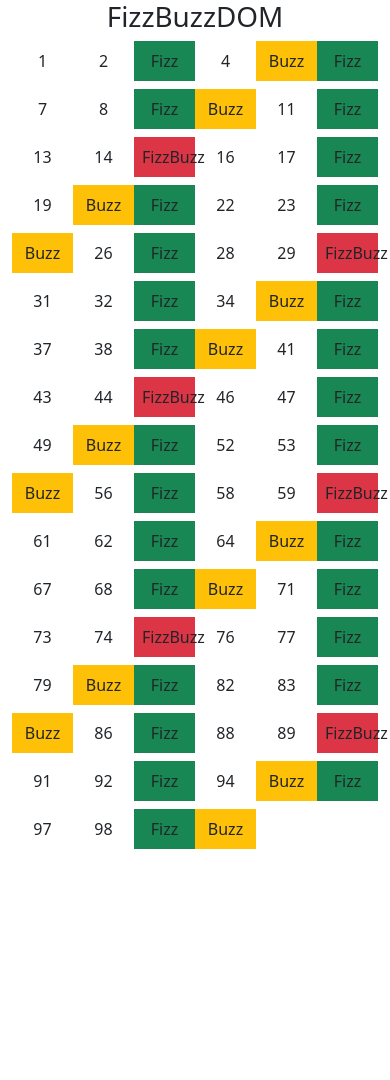
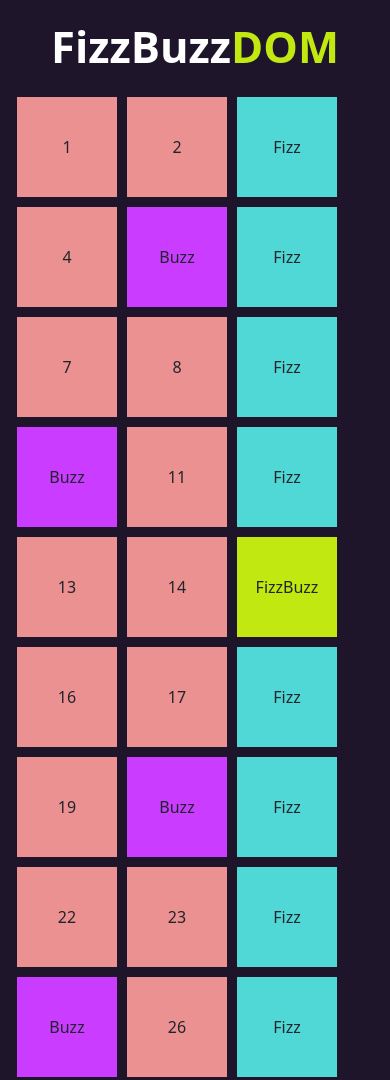
Before and after one commit to mihaipaulorban/js-fizzbuzz, a plain HTML site: page index.html in a window 390 px wide. Shown: the top 1080 px of the page. Before the commit the page ends 873 px from the top, so only its background shows below. Drawn offline with nearby package versions, Linux system fonts and the light colour scheme.

Commit message:
feat: stili di bootstrap, responsive e fix output

```diff
--- a/index.html
+++ b/index.html
@@ -7,21 +7,24 @@
     <!-- BOOTSTRAP -->
     <link href="https://cdn.jsdelivr.net/npm/bootstrap@5.3.2/dist/css/bootstrap.min.css" rel="stylesheet" integrity="sha384-T3c6CoIi6uLrA9TneNEoa7RxnatzjcDSCmG1MXxSR1GAsXEV/Dwwykc2MPK8M2HN" crossorigin="anonymous">
 
-    <title>FizzBuzz</title>
+    <!-- CSS -->
+    <link rel="stylesheet" href="style.css">
+
+    <title>FizzBuzzDOM</title>
 </head>
 <body>
-    <div class="container">
-        <h1 class="text-center">FizzBuzzDOM</h1>
+    <div class="container text-center">
+
+        <!-- TITOLO -->
+        <h1 class="fw-bolder display-1">FizzBuzz<span>DOM</span></h1>
         <div class="row">
           <div class="col-12">
             <div class="row">
-              <ul id="output" class="list-unstyled d-flex flex-wrap">
-              <script src="script.js"></script>
-              </ul>
+              <div class="d-flex flex-wrap" id="output"></div>
             </div>
           </div>
         </div>
       </div>
-
+      <script src="script.js"></script>
 </body>
 </html>
--- a/script.js
+++ b/script.js
@@ -1,29 +1,35 @@
- // Funzione che generara la lista di FizzBuzz e la agggiunge nell'html
+document.addEventListener("DOMContentLoaded", function () {
+    // Funzione che genera la lista FizzBuzz e la aggiunge all'HTML
     function fizzBuzz() {
       const outputList = document.getElementById("output");
 
       for (let i = 1; i <= 100; i++) {
-      let listItem = document.createElement("li");
-      listItem.classList.add("col-2", "mb-2", "p-2", "text-center");
-      let bgColorClass = "";
+        let square = document.createElement("div");
+        square.classList.add("square");
+        let output = "";
+
         if (i % 3 === 0 && i % 5 === 0) {
-        listItem.textContent = "FizzBuzz";
-        bgColorClass = "bg-danger";
+          square.classList.add("fizzbuzz");
+          output = "FizzBuzz";
         } else if (i % 3 === 0) {
-        listItem.textContent = "Fizz";
-        bgColorClass = "bg-success";
+          square.classList.add("fizz");
+          output = "Fizz";
         } else if (i % 5 === 0) {
-        listItem.textContent = "Buzz";
-        bgColorClass = "bg-warning";
+          square.classList.add("buzz");
+          output = "Buzz";
         } else {
-        listItem.textContent = i;
+          square.classList.add("normal");
+          output = i;
         }
 
-      if (bgColorClass) {
-        listItem.classList.add(bgColorClass);
-      }
-      outputList.appendChild(listItem);
+        square.textContent = output;
+
+        outputList.appendChild(square);
+
+        // Aggiunge il contenuto alla console
+        console.log(output);
       }
     }
 
     fizzBuzz();
+  });
--- /dev/null
+++ b/style.css
@@ -0,0 +1,38 @@
+body {
+    background-color: #1E152A;
+  }
+
+  .square {
+    width: 100px;
+    height: 100px;
+    display: flex;
+    align-items: center;
+    justify-content: center;
+    margin: 5px;
+  }
+
+  .fizz {
+    background-color: #50D8D7;
+  }
+
+  .buzz {
+    background-color: #CA3CFF;
+  }
+
+  .fizzbuzz {
+    background-color: #C2E812;
+  }
+
+  .normal {
+    background-color: #EC9192;
+  }
+
+  h1 {
+    margin-top: 20px;
+    margin-bottom: 20px;
+    color: white;
+  }
+
+  span {
+    color: #C2E812 ;
+  }
```
Also changed, not shown: 1 other file. Lines whose indentation alone changed are shown as unchanged.
